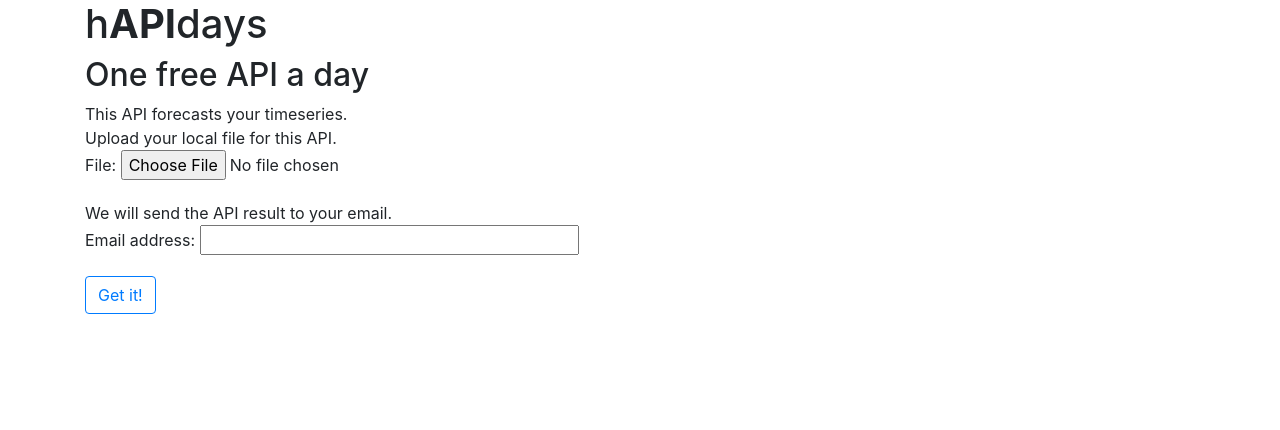
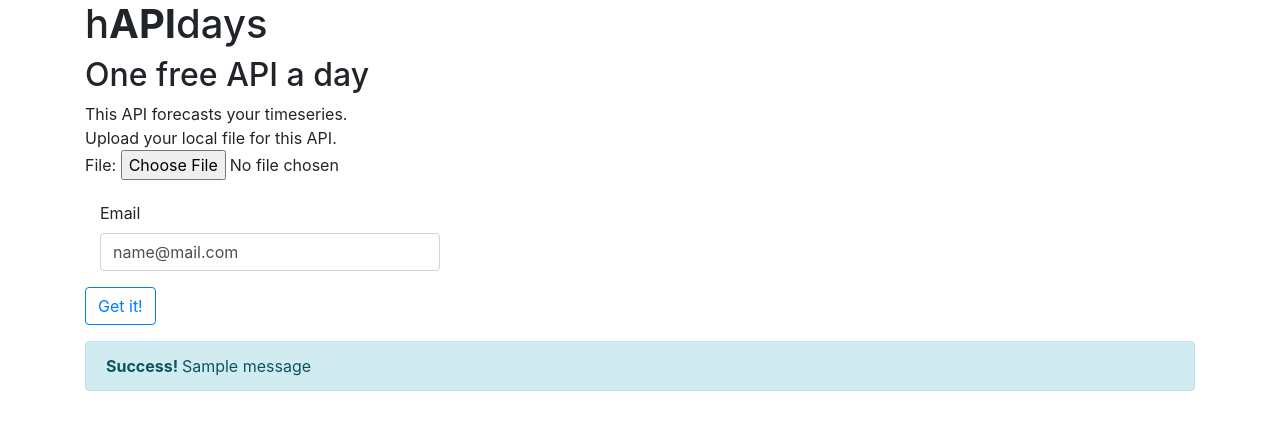
Before and after one commit to aixpact-ml/first_azure, a Flask app: page /upload_form in a window 1280 px wide. Shown: the top 430 px of the page. Run offline with Flask 2, Linux system fonts and the light colour scheme; one stand-in notice (Sample message) is shown; parts of the project's set-up code (start-up, migrations or seed data) failed here and were passed over; some libraries are stand-ins or nearby versions.

Commit message:
blob code

```diff
--- a/templates/upload.html
+++ b/templates/upload.html
@@ -12,11 +12,19 @@
                 <span>Upload your local file for this API.</span><br>
                 {{ form.file.label }}: {{ form.file(size=64) }}
             </p>
-        <p>
+    <!--         <p>
                 <span>We will send the API result to your email.</span><br>
 
                 {{ form.email.label }}: {{ form.email(size=32) }}
-        </p>
+            </p> -->
+
+            <div class="col-md-4 mb-3">
+              <label for="email">Email</label>
+              <input type="text" class="form-control" id="email" placeholder="email" value="name@mail.com" required>
+              <div class="valid-feedback">
+                Looks good!
+              </div>
+            </div>
 
             <button type="submit" class="btn btn-outline-primary">
             Get it!
@@ -25,8 +33,53 @@
             <p></p>
         </form>
     </div>
+
+    {% with messages = get_flashed_messages(with_categories=true) %}
+        {% if messages %}
+    {% for message in messages %}
+        {% if "Error" not in message[1]: %}
+            <div class="alert alert-info">
+            <strong>Success! </strong> {{ message[1] }}
+            </div>
+        {% endif %}
+        {% if "Error" in message[1]: %}
+            <div class="alert alert-danger">
+            <strong>Error: </strong> {{ message[1] }}
+            </div>
+        {% endif %}
+    {% endfor %}
+        {% endif %}
+    {% endwith %}
+
+
 {% endblock %}
 
 
+
+
+
+
+
+<script>
+// Example starter JavaScript for disabling form submissions if there are invalid fields
+(function() {
+  'use strict';
+  window.addEventListener('load', function() {
+    // Fetch all the forms we want to apply custom Bootstrap validation styles to
+    var forms = document.getElementsByClassName('needs-validation');
+    // Loop over them and prevent submission
+    var validation = Array.prototype.filter.call(forms, function(form) {
+      form.addEventListener('submit', function(event) {
+        if (form.checkValidity() === false) {
+          event.preventDefault();
+          event.stopPropagation();
+        }
+        form.classList.add('was-validated');
+      }, false);
+    });
+  }, false);
+})();
+</script>
+
 <!-- <label for="surname">Surame:</label>
           <input type="text" class="form-control" id="surname" name="surname" placeholder="Surname?"> -->
```
Lines whose indentation alone changed are shown as unchanged.
